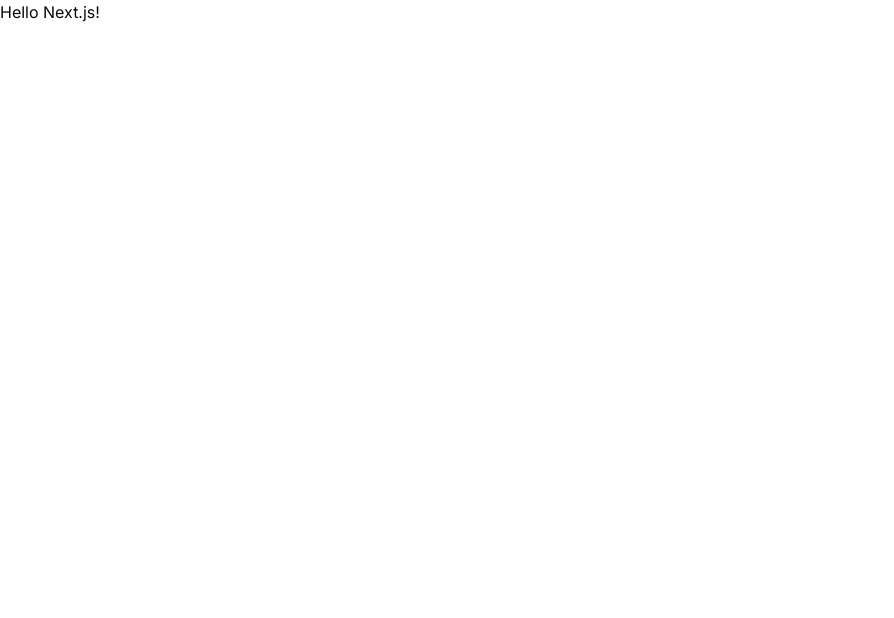
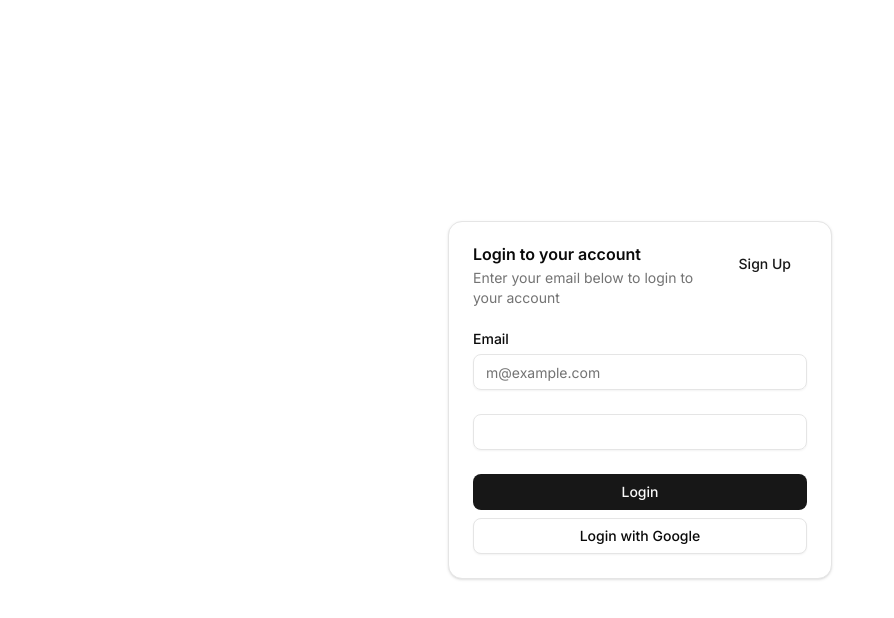
Before and after one commit to nakajima97/2025-simple-sns, a Next.js app: page /login in a window 1280 px wide. Shown: the top 618 px of the page, without its empty margins (0-894 px from the left). Built offline with nearby package versions, Linux system fonts and the light colour scheme.

Commit message:
#8 ログインページを作成

```diff
--- a/package.json
+++ b/package.json
@@ -19,6 +19,8 @@
   "dependencies": {
     "@libsql/client": "^0.15.14",
     "@next/env": "^15.5.3",
+    "@radix-ui/react-label": "^2.1.7",
+    "@radix-ui/react-slot": "^1.2.3",
     "@tailwindcss/postcss": "^4.1.12",
     "@tailwindcss/vite": "^4.1.12",
     "better-sqlite3": "^12.2.0",
--- a/src/app/login/page.tsx
+++ b/src/app/login/page.tsx
@@ -1,5 +1,47 @@
-const Page = () => {
-  return <h1>Hello Next.js!</h1>
-}
+import { Button } from "@/components/ui/shadcn/button";
+import { Card, CardAction, CardContent, CardDescription, CardFooter, CardHeader, CardTitle } from "@/components/ui/shadcn/card";
+import { Input } from "@/components/ui/shadcn/input";
+import { Label } from "@/components/ui/shadcn/label";
+
+const Page = () => (
+  <div className="flex justify-center items-center w-full h-dvh">
+    <Card className="w-full max-w-sm h-fit">
+      <CardHeader>
+        <CardTitle>Login to your account</CardTitle>
+        <CardDescription>
+          Enter your email below to login to your account
+        </CardDescription>
+        <CardAction>
+          <Button variant="link">Sign Up</Button>
+        </CardAction>
+      </CardHeader>
+      <CardContent>
+        <form>
+          <div className="flex flex-col gap-6">
+            <div className="grid gap-2">
+              <Label htmlFor="email">Email</Label>
+              <Input
+                id="email"
+                type="email"
+                placeholder="m@example.com"
+                required />
+            </div>
+            <div className="grid gap-2">
+              <Input id="password" type="password" required />
+            </div>
+          </div>
+        </form>
+      </CardContent>
+      <CardFooter className="flex-col gap-2">
+        <Button type="submit" className="w-full">
+          Login
+        </Button>
+        <Button variant="outline" className="w-full">
+          Login with Google
+        </Button>
+      </CardFooter>
+    </Card>
+  </div>
+)
 
 export default Page;
--- /dev/null
+++ b/src/components/ui/shadcn/button.tsx
@@ -0,0 +1,58 @@
+import * as React from "react"
+import { Slot } from "@radix-ui/react-slot"
+import { cva, type VariantProps } from "class-variance-authority"
+
+import { cn } from "@/lib/shadcn/utils"
+
+const buttonVariants = cva(
+  "inline-flex items-center justify-center gap-2 whitespace-nowrap rounded-md text-sm font-medium transition-all disabled:pointer-events-none disabled:opacity-50 [&_svg]:pointer-events-none [&_svg:not([class*='size-'])]:size-4 shrink-0 [&_svg]:shrink-0 outline-none focus-visible:border-ring focus-visible:ring-ring/50 focus-visible:ring-[3px] aria-invalid:ring-destructive/20 dark:aria-invalid:ring-destructive/40 aria-invalid:border-destructive",
+  {
+    variants: {
+      variant: {
+        default: "bg-primary text-primary-foreground hover:bg-primary/90",
+        destructive:
+          "bg-destructive text-white hover:bg-destructive/90 focus-visible:ring-destructive/20 dark:focus-visible:ring-destructive/40 dark:bg-destructive/60",
+        outline:
+          "border bg-background shadow-xs hover:bg-accent hover:text-accent-foreground dark:bg-input/30 dark:border-input dark:hover:bg-input/50",
+        secondary:
+          "bg-secondary text-secondary-foreground hover:bg-secondary/80",
+        ghost:
+          "hover:bg-accent hover:text-accent-foreground dark:hover:bg-accent/50",
+        link: "text-primary underline-offset-4 hover:underline",
+      },
+      size: {
+        default: "h-9 px-4 py-2 has-[>svg]:px-3",
+        sm: "h-8 rounded-md gap-1.5 px-3 has-[>svg]:px-2.5",
+        lg: "h-10 rounded-md px-6 has-[>svg]:px-4",
+        icon: "size-9",
+      },
+    },
+    defaultVariants: {
+      variant: "default",
+      size: "default",
+    },
+  }
+)
+
+function Button({
+  className,
+  variant,
+  size,
+  asChild = false,
+  ...props
+}: React.ComponentProps<"button"> &
+  VariantProps<typeof buttonVariants> & {
+    asChild?: boolean
+  }) {
+  const Comp = asChild ? Slot : "button"
+
+  return (
+    <Comp
+      data-slot="button"
+      className={cn(buttonVariants({ variant, size, className }))}
+      {...props}
+    />
+  )
+}
+
+export { Button, buttonVariants }
--- /dev/null
+++ b/src/components/ui/shadcn/card.tsx
@@ -0,0 +1,92 @@
+import * as React from "react"
+
+import { cn } from "@/lib/shadcn/utils"
+
+function Card({ className, ...props }: React.ComponentProps<"div">) {
+  return (
+    <div
+      data-slot="card"
+      className={cn(
+        "bg-card text-card-foreground flex flex-col gap-6 rounded-xl border py-6 shadow-sm",
+        className
+      )}
+      {...props}
+    />
+  )
+}
+
+function CardHeader({ className, ...props }: React.ComponentProps<"div">) {
+  return (
+    <div
+      data-slot="card-header"
+      className={cn(
+        "@container/card-header grid auto-rows-min grid-rows-[auto_auto] items-start gap-1.5 px-6 has-data-[slot=card-action]:grid-cols-[1fr_auto] [.border-b]:pb-6",
+        className
+      )}
+      {...props}
+    />
+  )
+}
+
+function CardTitle({ className, ...props }: React.ComponentProps<"div">) {
+  return (
+    <div
+      data-slot="card-title"
+      className={cn("leading-none font-semibold", className)}
+      {...props}
+    />
+  )
+}
+
+function CardDescription({ className, ...props }: React.ComponentProps<"div">) {
+  return (
+    <div
+      data-slot="card-description"
+      className={cn("text-muted-foreground text-sm", className)}
+      {...props}
+    />
+  )
+}
+
+function CardAction({ className, ...props }: React.ComponentProps<"div">) {
+  return (
+    <div
+      data-slot="card-action"
+      className={cn(
+        "col-start-2 row-span-2 row-start-1 self-start justify-self-end",
+        className
+      )}
+      {...props}
+    />
+  )
+}
+
+function CardContent({ className, ...props }: React.ComponentProps<"div">) {
+  return (
+    <div
+      data-slot="card-content"
+      className={cn("px-6", className)}
+      {...props}
+    />
+  )
+}
+
+function CardFooter({ className, ...props }: React.ComponentProps<"div">) {
+  return (
+    <div
+      data-slot="card-footer"
+      className={cn("flex items-center px-6 [.border-t]:pt-6", className)}
+      {...props}
+    />
+  )
+}
+
+export {
+  Card,
+  CardHeader,
+  CardFooter,
+  CardTitle,
+  CardAction,
+  CardDescription,
+  CardContent,
+}
--- /dev/null
+++ b/src/components/ui/shadcn/input.tsx
@@ -0,0 +1,21 @@
+import * as React from "react"
+
+import { cn } from "@/lib/shadcn/utils"
+
+function Input({ className, type, ...props }: React.ComponentProps<"input">) {
+  return (
+    <input
+      type={type}
+      data-slot="input"
+      className={cn(
+        "file:text-foreground placeholder:text-muted-foreground selection:bg-primary selection:text-primary-foreground dark:bg-input/30 border-input h-9 w-full min-w-0 rounded-md border bg-transparent px-3 py-1 text-base shadow-xs transition-[color,box-shadow] outline-none file:inline-flex file:h-7 file:border-0 file:bg-transparent file:text-sm file:font-medium disabled:pointer-events-none disabled:cursor-not-allowed disabled:opacity-50 md:text-sm",
+        "focus-visible:border-ring focus-visible:ring-ring/50 focus-visible:ring-[3px]",
+        "aria-invalid:ring-destructive/20 dark:aria-invalid:ring-destructive/40 aria-invalid:border-destructive",
+        className
+      )}
+      {...props}
+    />
+  )
+}
+
+export { Input }
--- /dev/null
+++ b/src/components/ui/shadcn/label.tsx
@@ -0,0 +1,24 @@
+"use client"
+
+import * as React from "react"
+import * as LabelPrimitive from "@radix-ui/react-label"
+
+import { cn } from "@/lib/shadcn/utils"
+
+function Label({
+  className,
+  ...props
+}: React.ComponentProps<typeof LabelPrimitive.Root>) {
+  return (
+    <LabelPrimitive.Root
+      data-slot="label"
+      className={cn(
+        "flex items-center gap-2 text-sm leading-none font-medium select-none group-data-[disabled=true]:pointer-events-none group-data-[disabled=true]:opacity-50 peer-disabled:cursor-not-allowed peer-disabled:opacity-50",
+        className
+      )}
+      {...props}
+    />
+  )
+}
+
+export { Label }
```
Also changed, not shown: 1 other file (tests, documents, lock files or other folders).
